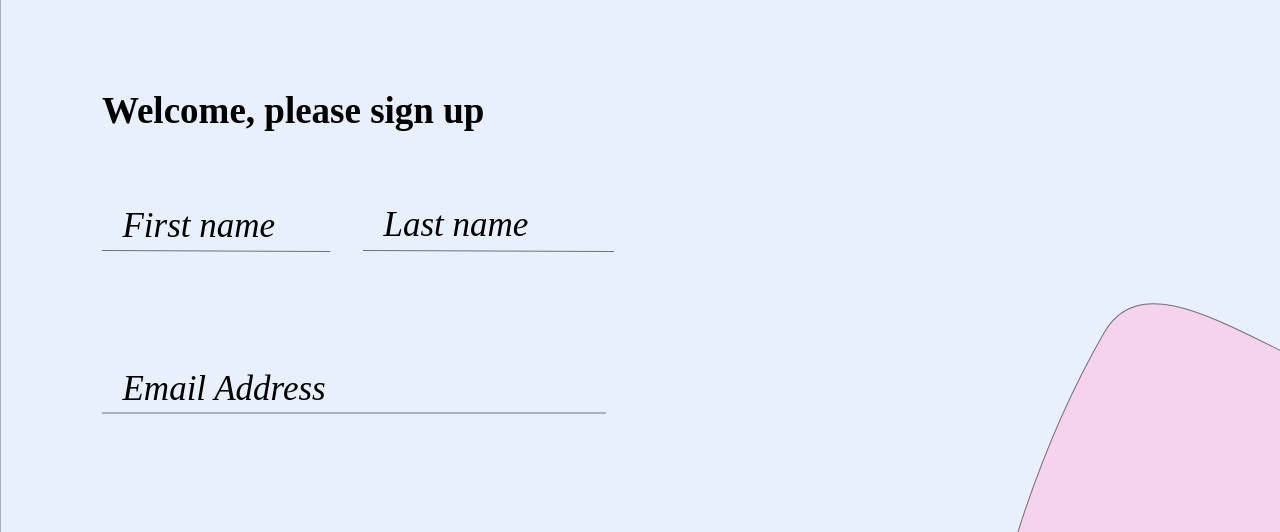
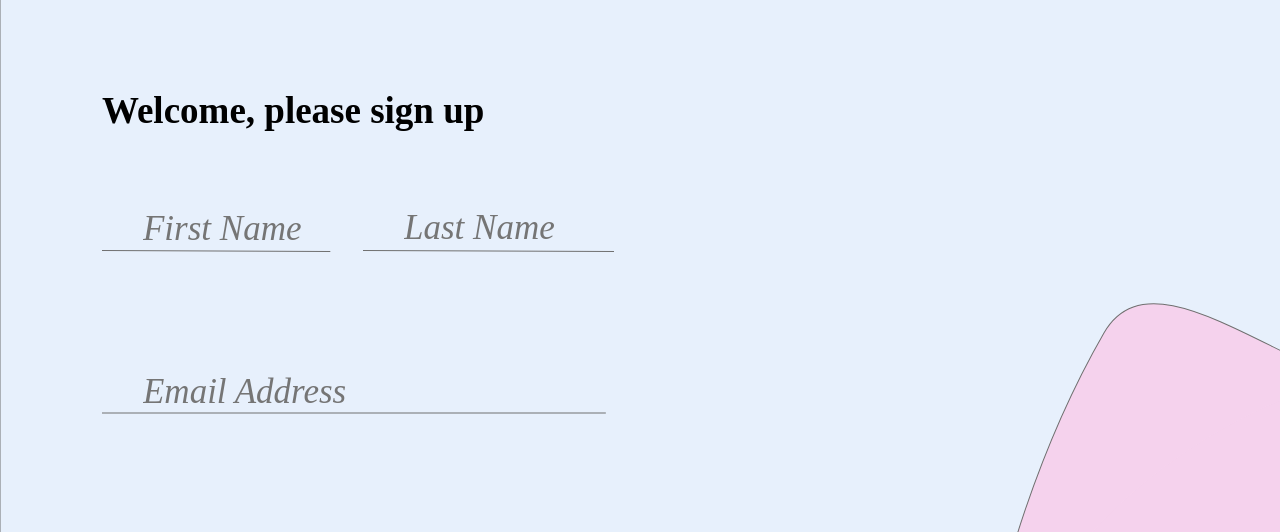
Before and after one commit to kareemshurafa/Koffing, a Flask app: page /signup in a window 1280 px wide; the page is wider, and only the part inside the window is pictured. Shown: the top 532 px of that part. Run offline with Flask 3, Linux system fonts and the light colour scheme.

Commit message:
Updated the sign_up_page_template.html file
Updated the HTML part of the code to give it appropriate input fields, and added the respective CSS styling to make it fit the aesthetic

```diff
--- a/templates/Sign_up_page_template.html
+++ b/templates/Sign_up_page_template.html
@@ -189,6 +189,7 @@
 		left: 4.075px;
 		top: 277px;
 		overflow: visible;
+
 	}
 	#Email_Address {
 		left: 20.5px;
@@ -203,6 +204,13 @@
 		font-weight: normal;
 		font-size: 35px;
 		color: rgba(0,0,0,1);
+		/* New CSS code I added for the email address area */
+		background-color: transparent;
+		border-width: 0px;
+		border: none;
+		outline: none;
+		width: 503.851px;
+
 	}
 	#Line_2 {
 		fill: transparent;
@@ -261,6 +269,11 @@
 		font-weight: normal;
 		font-size: 35px;
 		color: rgba(0,0,0,1);
+		background-color: transparent;
+		border-width: 0px;
+		border: none;
+		outline: none;
+		width: 503.851px;
 	}
 	#Password_ba {
 		position: absolute;
@@ -289,7 +302,7 @@
 		transform: matrix(1,0,0,1,0,0);
 	}
 	#Confirm_password {
-		left: 16.5px;
+		left: 25.5px;
 		top: 3px;
 		position: absolute;
 		overflow: visible;
@@ -301,6 +314,11 @@
 		font-weight: normal;
 		font-size: 35px;
 		color: rgba(0,0,0,1);
+		background-color: transparent;
+		border-width: 0px;
+		border: none;
+		outline: none;
+		width: 503.851px;
 	}
 	#Username_bb {
 		position: absolute;
@@ -309,6 +327,7 @@
 		left: 4.075px;
 		top: 114px;
 		overflow: visible;
+
 	}
 	#First_name {
 		left: 20.5px;
@@ -323,6 +342,11 @@
 		font-weight: normal;
 		font-size: 35px;
 		color: rgba(0,0,0,1);
+		background-color: transparent;
+		border-width: 0px;
+		border: none;
+		outline: none;
+		width: 200px;
 	}
 	#Line_2_bd {
 		fill: transparent;
@@ -349,6 +373,7 @@
 		left: 265.075px;
 		top: 113px;
 		overflow: visible;
+
 	}
 	#Last_name {
 		left: 20.5px;
@@ -363,6 +388,11 @@
 		font-weight: normal;
 		font-size: 35px;
 		color: rgba(0,0,0,1);
+		background-color: transparent;
+		border-width: 0px;
+		border: none;
+		outline: none;
+		width: 200px;
 	}
 	#Line_2_bg {
 		fill: transparent;
@@ -3440,12 +3470,14 @@ window.application = new Application();
 
 	</div>
 	<div id="Group_9">
+		<form>
 			<div id="Welcome_please_sign_up">
 				<span>Welcome, please sign up</span>
 			</div>
 			<div id="Username" class="Username">
 				<div id="Email_Address">
-				<span>Email Address</span>
+					<!-- Add input field after the div id tag, replacing the span tag text -->
+					<input type="text" id="Email_Address" name="Email_Address" placeholder="Email Address" size="50">
 				</div>
 				<svg class="Line_2" viewBox="0 0 503.851 1">
 					<path id="Line_2" d="M 0 0 L 503.8507080078125 0">
@@ -3458,7 +3490,7 @@ window.application = new Application();
 					</path>
 				</svg>
 				<div id="Password_">
-				<span>Password</span>
+					<input type="password" id="Password_" name="Password" placeholder="Password" size="50">
 				</div>
 			</div>
 			<div id="Password_ba" class="Password">
@@ -3467,12 +3499,12 @@ window.application = new Application();
 					</path>
 				</svg>
 				<div id="Confirm_password">
-				<span>Confirm password</span>
+					<input type="password" id="Confirm_password" name="Confirm_password" placeholder="Confirm password" size="50">
 				</div>
 			</div>
 			<div id="Username_bb" class="Username">
 				<div id="First_name">
-				<span>First name</span>
+					<input type="text" id="First_name" name="First_name" placeholder="First Name" size="10">
 				</div>
 				<svg class="Line_2_bd" viewBox="0 0 228.333 1">
 					<path id="Line_2_bd" d="M 0 0 L 228.33251953125 1">
@@ -3481,7 +3513,7 @@ window.application = new Application();
 			</div>
 			<div id="Username_be" class="Username">
 				<div id="Last_name">
-				<span>Last name</span>
+					<input type="text" id="Last_name" name="Last_name" placeholder="Last Name" size="10">
 				</div>
 				<svg class="Line_2_bg" viewBox="0 0 251 1">
 					<path id="Line_2_bg" d="M 0 0 L 251 1">
@@ -3493,10 +3525,12 @@ window.application = new Application();
 			</div>
 			<svg class="Rectangle_10">
 				<rect id="Rectangle_10" rx="0" ry="0" x="0" y="0" width="25" height="25">
-			</rect>
+				</rect> <!-- this is just a picture and not a checkbox -->
 			</svg>
 			<div id="I_accept_the_Terms_of_Use__Pri">
-			<span>I accept the Terms of Use & Privacy Policy</span>
+				<input type="checkbox" id="I_accept_the_Terms_of_Use__Pri" name="I_accept_the_Terms_of_Use__Pri"/>
+				<label for="I_accept_the_Terms_of_Use__Pri"> I accept the Terms of Use & Privacy Policy</label>
+				<!-- Tried making a checkbox input but is not working for some reason -->
 			</div>
 			<div id="Already_have_an_account_">
 				<span>Already have an account? </span>
@@ -3511,6 +3545,7 @@ window.application = new Application();
 					</path>
 				</svg>
 			</div>
+		</form>
 	</div>
 </div>
 </body>
```
Lines whose indentation alone changed are shown as unchanged.
